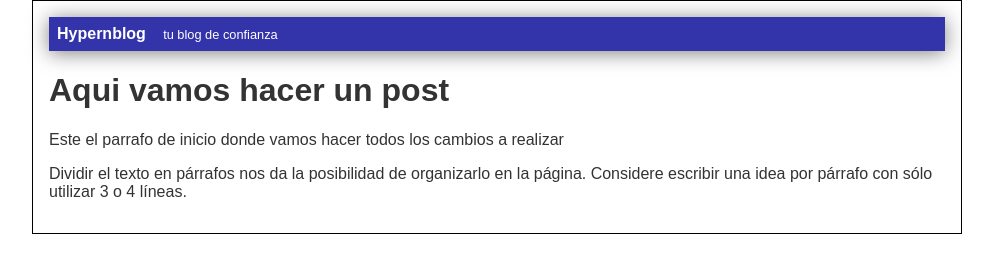
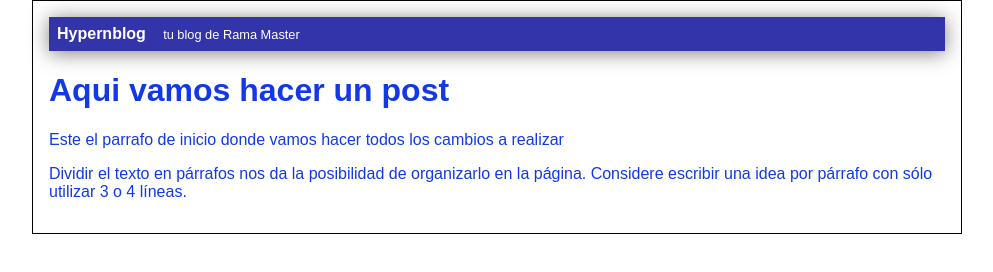
Before and after one commit to edw11leon/hyperblog, a plain HTML site: page index.html in a window 1280 px wide. Shown: the whole page, without its empty margins (143-1136 px from the left). Drawn offline with Linux system fonts and the light colour scheme.

Commit message:
modifica la Rama master y color de texto, like

```diff
--- a/css/estilo.css
+++ b/css/estilo.css
@@ -1,6 +1,6 @@
 body
 {
-    color: #333;
+    color: #1339e6;
     text-align: center;
     font-family: "Arial";
     font-size: 16px;
--- a/index.html
+++ b/index.html
@@ -10,7 +10,8 @@
 <body>
     <div id="contanier">
         <div id="cabecera">
-            Hypernblog <span id="tagline"> tu blog de confianza</span>
+            Hypernblog <span id="tagline"> tu blog de Rama
+                Master     </span>
         </div>
         <div id="post">
             <h1>Aqui vamos hacer un post</h1>
```
